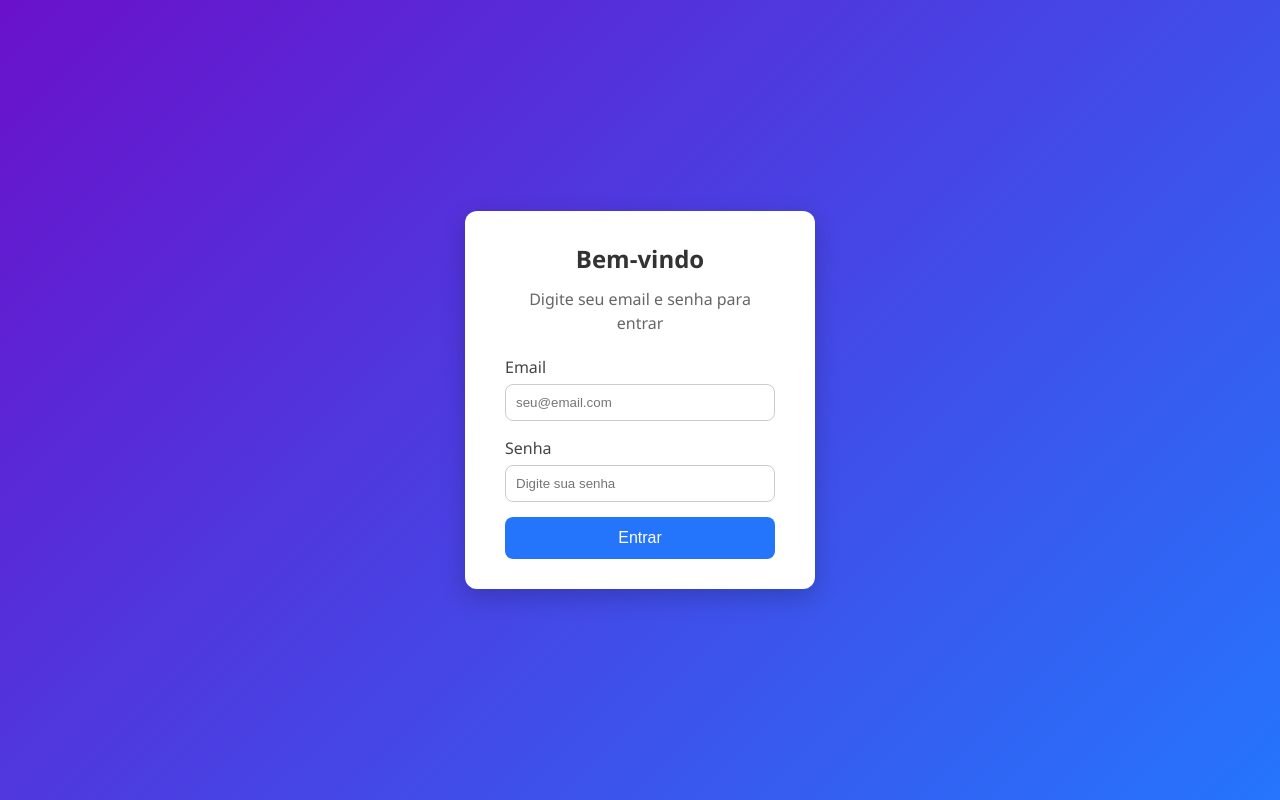
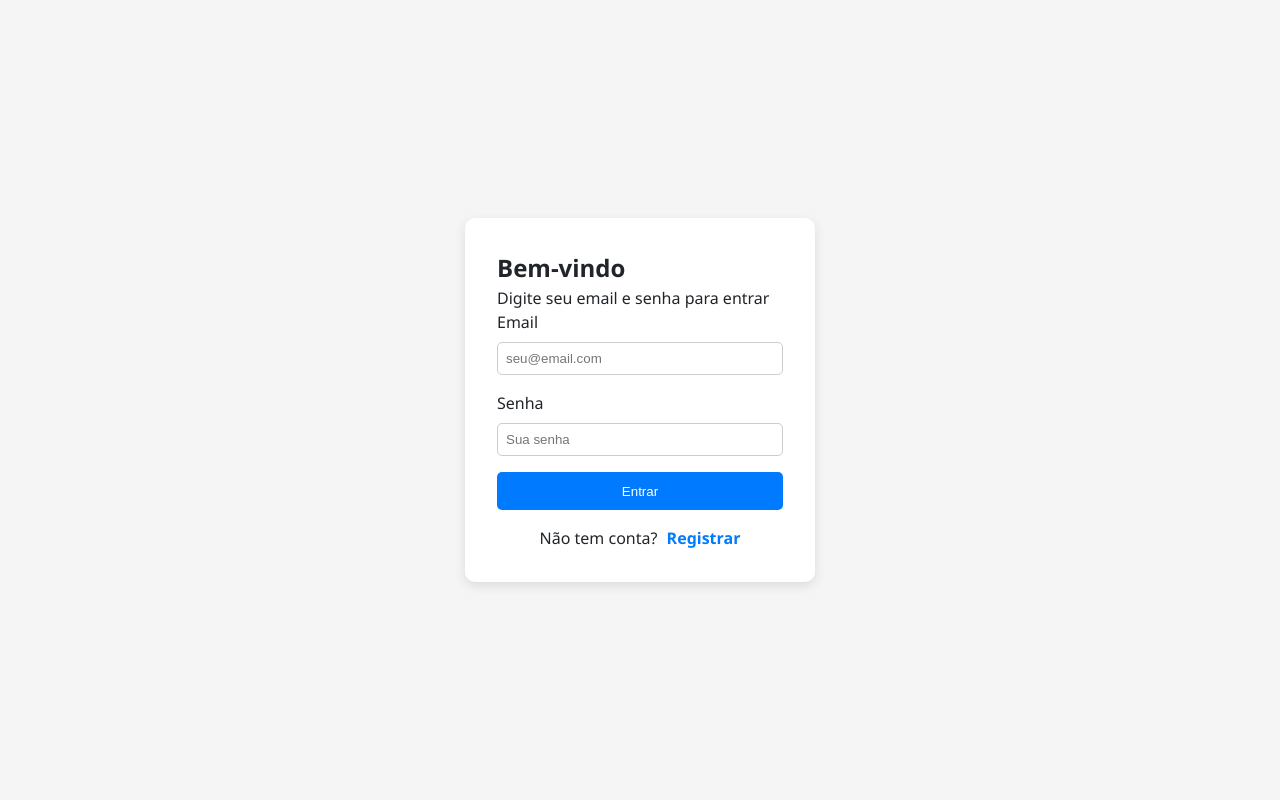
Before and after one commit to KauaHenSilva/Trabalho_1_SD, a Vue app in the folder FrontEnd/: page /login in a window 1280 px wide. Built offline with nearby package versions, Linux system fonts and the light colour scheme; no server answers; the HTML template or start-up script is replaced by a standard one.

Commit message:
botao de registro

```diff
--- a/FrontEnd/src/pages/login.vue
+++ b/FrontEnd/src/pages/login.vue
@@ -17,12 +17,12 @@
         </div>
 
         <div class="input-group">
-          <label for="password">Senha</label>
+          <label for="senha">Senha</label>
           <input
             type="password"
-            id="password"
-            v-model="password"
-            placeholder="Digite sua senha"
+            id="senha"
+            v-model="senha"
+            placeholder="Sua senha"
             required
           />
         </div>
@@ -30,31 +30,31 @@
         <button type="submit">Entrar</button>
       </form>
 
-      <p v-if="errorMessage" class="error">{{ errorMessage }}</p>
+      <!-- Botão que leva para a página de cadastro -->
+      <p class="register-link">
+        Não tem conta?
+        <router-link to="/cadastro" class="register-btn">Registrar</router-link>
+      </p>
     </div>
   </div>
 </template>
 
 <script>
 export default {
-  name: "LoginPage",
+  name: "Login",
   data() {
     return {
       email: "",
-      password: "",
-      errorMessage: "",
+      senha: ""
     };
   },
   methods: {
     handleLogin() {
-      if (this.email && this.password) {
-        alert(`Login realizado com sucesso!\nEmail: ${this.email}`);
-        this.errorMessage = "";
-      } else {
-        this.errorMessage = "Por favor, preencha email e senha corretamente.";
-      }
-    },
-  },
+      // aqui você faz sua lógica de autenticação
+      alert(`Login de ${this.email} realizado!`);
+      this.$router.push("/home"); // exemplo de redirecionamento pós-login
+    }
+  }
 };
 </script>
 
@@ -64,73 +64,61 @@ export default {
   justify-content: center;
   align-items: center;
   height: 100vh;
-  background: linear-gradient(135deg, #6a11cb, #2575fc);
-  font-family: 'Segoe UI', Tahoma, Geneva, Verdana, sans-serif;
+  background: #f5f5f5;
 }
 
 .login-card {
-  background-color: #fff;
-  padding: 30px 40px;
-  border-radius: 12px;
+  background: #fff;
+  padding: 2rem;
+  border-radius: 10px;
+  box-shadow: 0 4px 12px rgba(0,0,0,0.1);
   width: 350px;
-  box-shadow: 0 8px 25px rgba(0, 0, 0, 0.2);
-  text-align: center;
-}
-
-h2 {
-  margin-bottom: 10px;
-  color: #333;
-}
-
-p {
-  margin-bottom: 20px;
-  color: #666;
 }
 
 .input-group {
-  margin-bottom: 15px;
-  text-align: left;
+  margin-bottom: 1rem;
+  display: flex;
+  flex-direction: column;
 }
 
-label {
-  display: block;
-  margin-bottom: 5px;
-  font-weight: 500;
-  color: #444;
+.input-group label {
+  margin-bottom: 0.5rem;
 }
 
-input {
-  width: 100%;
-  padding: 10px;
-  border-radius: 8px;
+.input-group input {
+  padding: 0.5rem;
+  border-radius: 5px;
   border: 1px solid #ccc;
-  box-sizing: border-box;
-}
-
-input:focus {
-  border-color: #2575fc;
-  outline: none;
-  box-shadow: 0 0 5px rgba(37, 117, 252, 0.5);
 }
 
 button {
   width: 100%;
-  padding: 12px;
-  background-color: #2575fc;
-  color: #fff;
-  font-size: 16px;
+  padding: 0.7rem;
+  background-color: #007bff;
+  color: white;
   border: none;
-  border-radius: 8px;
+  border-radius: 5px;
   cursor: pointer;
-  transition: 0.3s;
 }
 
 button:hover {
-  background-color: #6a11cb;
+  background-color: #0056b3;
 }
 
-.error {
-  color: red;
-  margin-top: 15px;
+.register-link {
+  margin-top: 1rem;
+  text-align: center;
+}
+
+.register-btn {
+  margin-left: 5px;
+  color: #007bff;
+  font-weight: bold;
+  cursor: pointer;
+  text-decoration: none;
+}
+
+.register-btn:hover {
+  text-decoration: underline;
 }
 </style>
```
